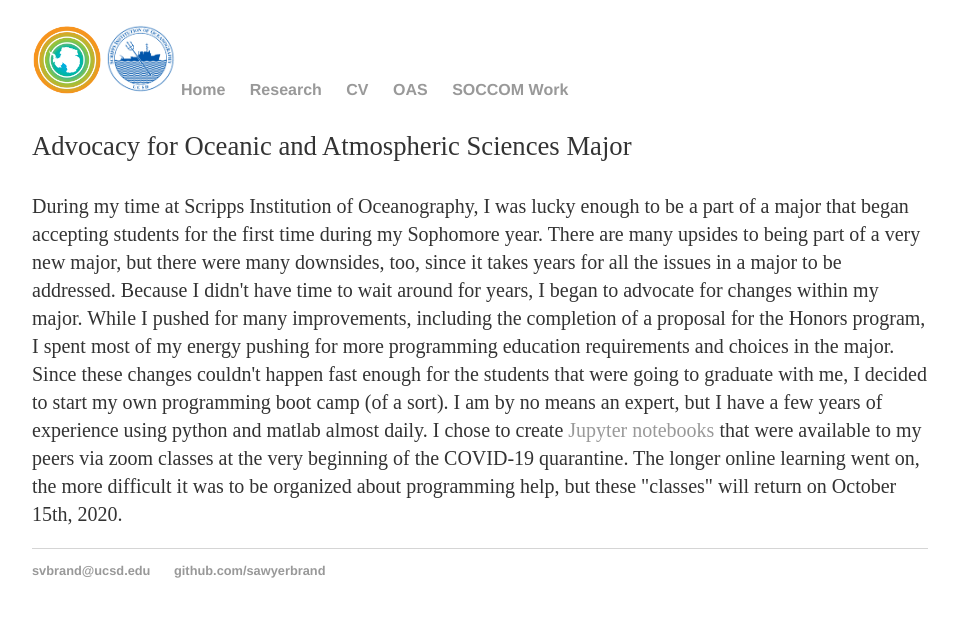
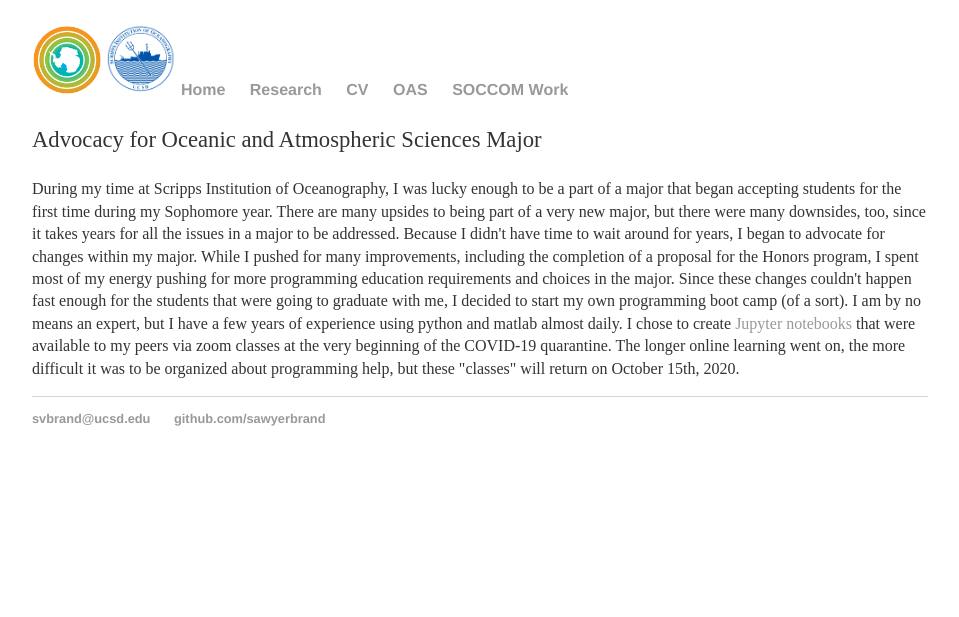
Before and after one commit to SawyerBrand/SawyerBrand.github.io, a Jekyll site: the page built from Python/index.html, in a window 1280 px wide. Shown: the top 617 px of the page, without its empty margins (160-1119 px from the left). Built offline with Jekyll 4.4.1, drawn with Linux system fonts in a browser that asks for light colours.

Commit message:
Update index.html

```diff
--- a/Python/index.html
+++ b/Python/index.html
@@ -2,12 +2,12 @@
 layout: default
 title: Work on Oceanic and Atmospheric Sciences Major
 ---
-<p style="font-size:20pt;"> Advocacy for Oceanic and Atmospheric Sciences Major </p>
+<p style="font-size:17pt;"> Advocacy for Oceanic and Atmospheric Sciences Major </p>
 
 <link rel="stylesheet" type="text/css" href="/css/main.css">
 
 
- <p style="font-size:15pt;"> During my time at Scripps Institution of Oceanography, I was lucky enough to be a part of a major
+ <p style="font-size:12pt;"> During my time at Scripps Institution of Oceanography, I was lucky enough to be a part of a major
 	 that began accepting students for the first time during my Sophomore year. There are many upsides to being part of a very new major,
 	 but there were many downsides, too, since it takes years for all the issues in a major to be addressed. Because I didn't have time to
 	 wait around for years, I began to advocate for changes within my major. While I pushed for many improvements, including the completion of
```
